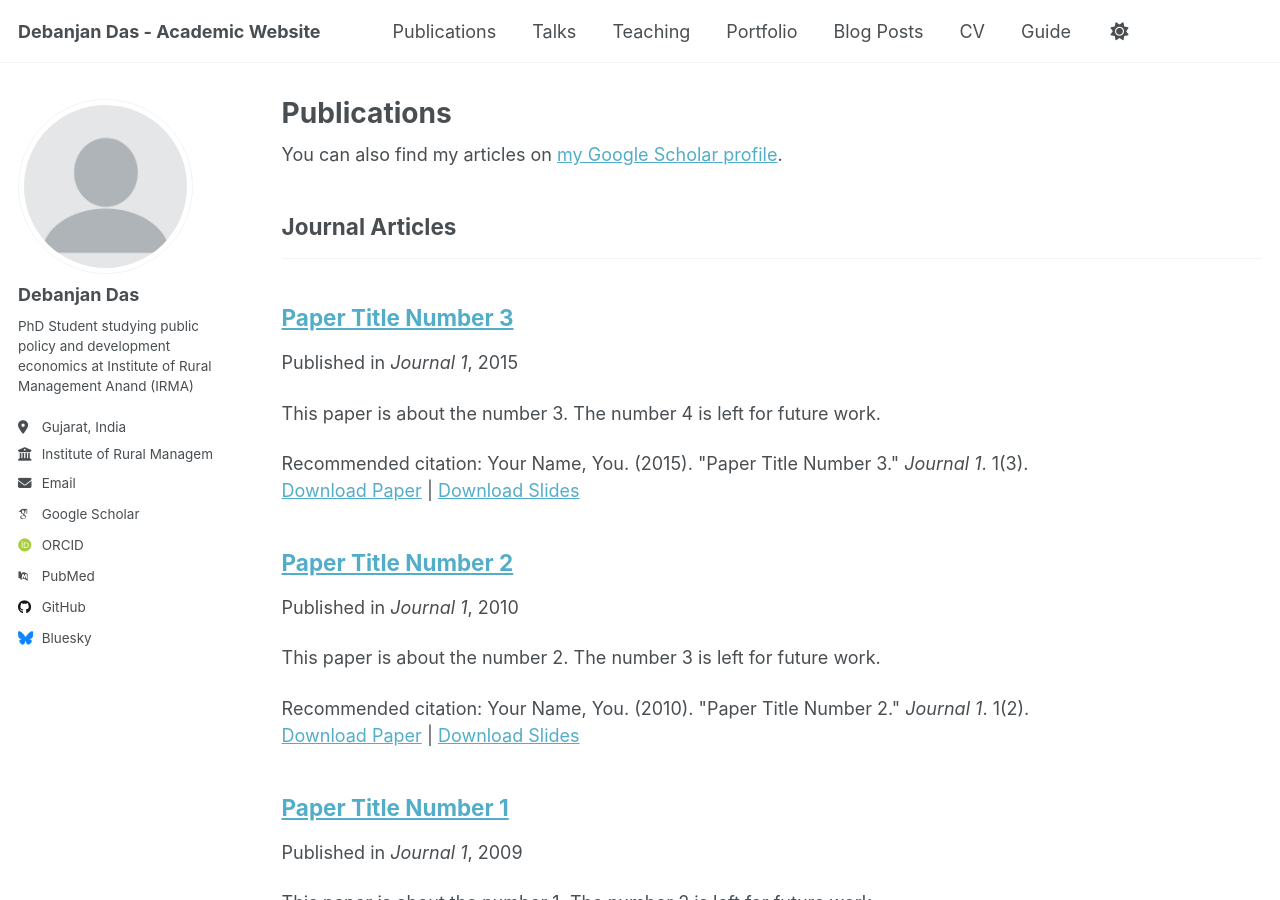
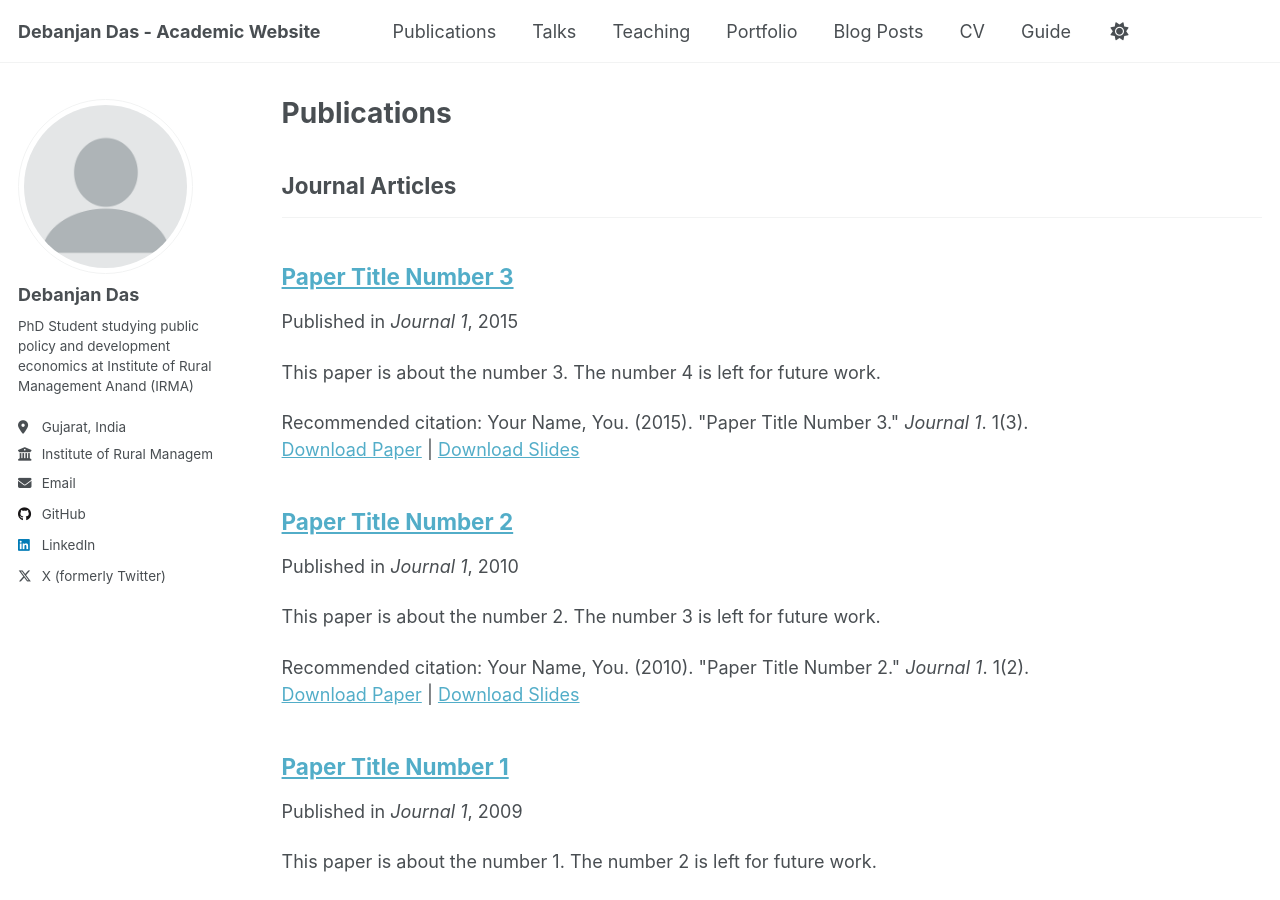
Before and after one commit to Debanjan-econpolicy/debanjan-econpolicy.github.io, a Jekyll site: the page built from _pages/publications.html, in a window 1280 px wide and 900 px high. Built offline with Jekyll 4.4.1, drawn with Linux system fonts in a browser that asks for light colours; some web fonts are replaced; some of the changed lines change nothing that is shown.

Commit message:
Add LinkedIn and Twitter profiles, remove unused social accounts

```diff
--- a/_config.yml
+++ b/_config.yml
@@ -31,50 +31,15 @@
   uri              : # URL
   email            : "f2101@irma.ac.in"
 
-  # Academic websites
-  academia         : # URL
-  arxiv            : # URL - Update with the correct link to your profile
-  googlescholar    : "https://scholar.google.com/citations?user=PS_CX0AAAAAJ"
-  impactstory      : # URL
-  orcid            : "http://orcid.org/yourorcidurl"
-  semantic         : # URL
-  pubmed           : "https://www.ncbi.nlm.nih.gov/pubmed/?term=john+snow"
-  researchgate     : # URL
-  scopus           : # URL
+
 
   # Repositories and software development
-  bitbucket        : # Username - Update with your username on the site
-  codepen          : # Username
-  dribbble         : # Username
   github           : "Debanjan-econpolicy"
-  kaggle           : # Username
-  stackoverflow    : # User number or user number and name (i.e., use "1" or "1/jeff-atwood")
 
   # Social media
-  bluesky          : "bsky.app" # Replace this with you Bluesky username
-  facebook         : # Username
-  flickr           : # Username
-  foursquare       : # Username
-  goodreads        : # Username
-  google_plus      : # Username
-  keybase          : # Username
-  instagram        : # Username
-  lastfm           : # Username
-  linkedin         : # Username
-  mastodon         : # URL
-  medium           : # URL
-  pinterest        : # Username
-  soundcloud       : # Username
-  steam            : # Username
-  telegram         : # URL
-  tumblr           : # Username
-  twitter          : # Username for X / Twitter
-  vine             : # Username
-  weibo            : # Username
-  wikipedia        : # Username
-  xing             : # Username
-  youtube          : # Username
-  zhihu            : # Username
+  linkedin         : "debanjan-das-a6286b165"
+  twitter          : "debanjan1603"
+
 
 # Publication Category - The following the list of publication categories and their headings
 publication_category:
```
